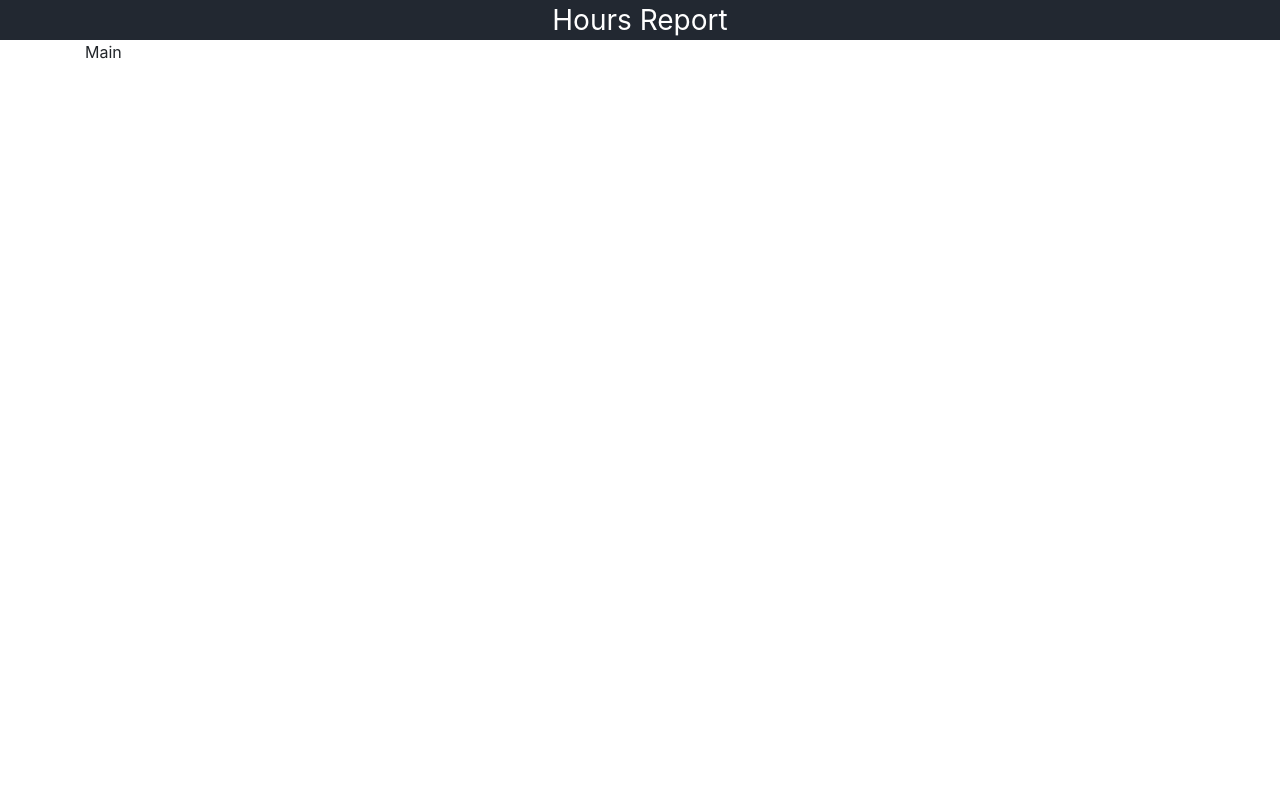
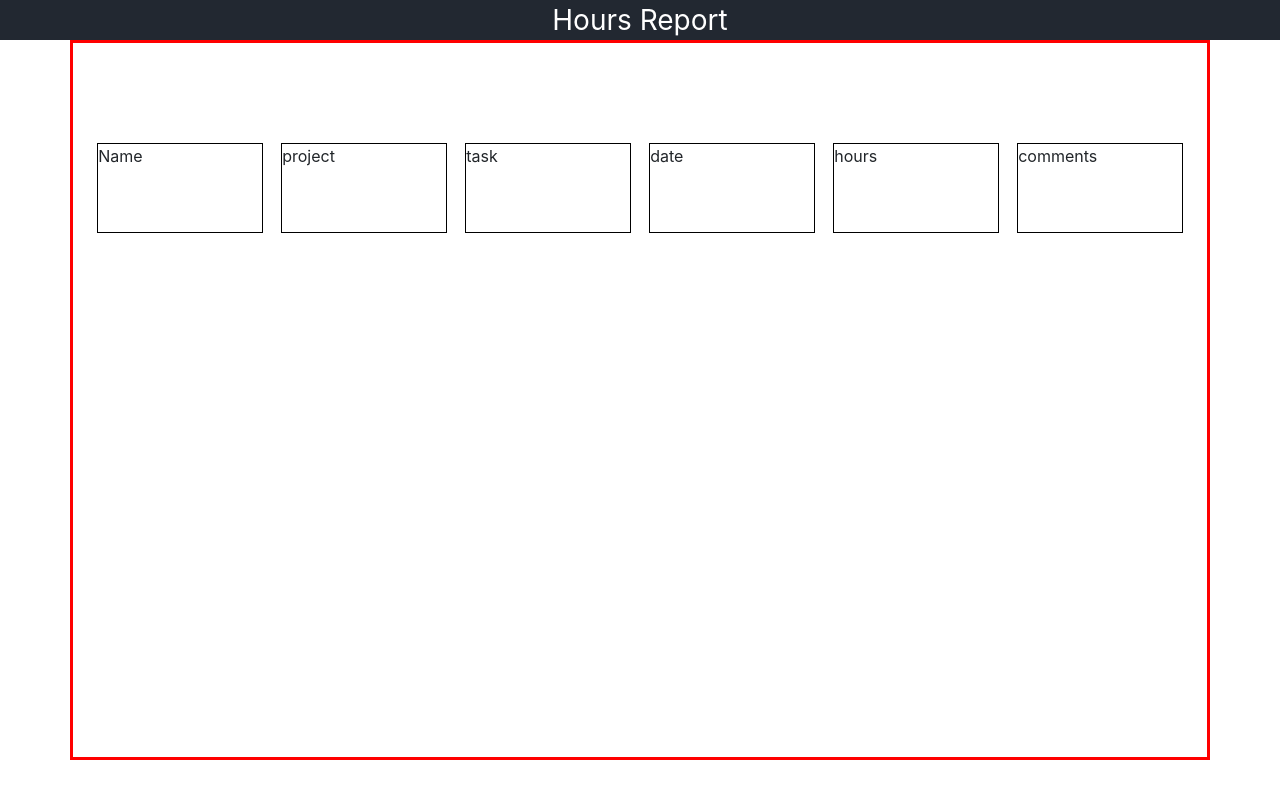
Before and after one commit to SamerAtawna/HoursCharge, a PHP site: page / in a window 1280 px wide. Run offline with PHP 8.4, Linux system fonts and the light colour scheme; some libraries are stand-ins or nearby versions.

Commit message:
no message

```diff
--- a/index.html
+++ b/index.html
@@ -13,8 +13,19 @@
     <div class="title">Hours Report</div>
     </div>
 
-    <div class="container">Main
-             <div class=""></div>
+    <div class="container">
+
+                <div class="name">Name</div>
+                 <div class="project">project</div>
+                 <div class="task">task</div>
+                 <div class="date">date</div>
+
+                 <div class="hours">hours</div>
+                 <div class="comments">comments</div>
+
+
+
+
     </div>
 </body>
 </html>
--- a/style/style.css
+++ b/style/style.css
@@ -10,6 +10,23 @@
    color:white;
     align-self: center;
     font-size: 28px;
+}
+.container{
 
+    position: relative;
+    display:flex;
+    padding-top:100px;
+    border:3px solid red;
+    height:90vh;
+    flex-wrap: wrap;
+    justify-content: space-around
 
 }
+.container *{
+    border:1px solid black;
+    width:15%;
+    height:90px;
+}
+.dttable{
+    width:100%;
+}
```
